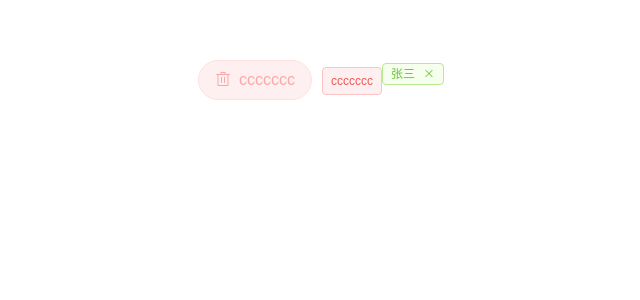
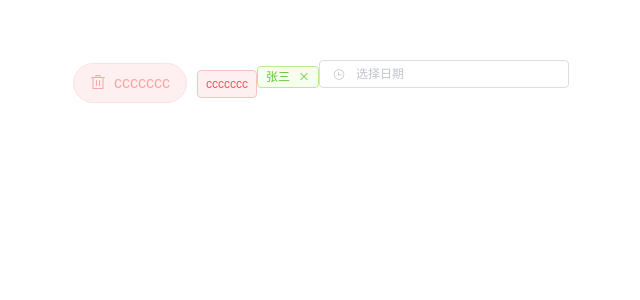
Before and after one commit to ToWaitForTheWind/TableComponentDemo, a Vue app: page /#/notification in a window 1280 px wide. Shown: the top 300 px of the page, without its empty margins (319-959 px from the left). Built offline with nearby package versions, Linux system fonts and the light colour scheme.

Commit message:
date-picker样式覆盖

```diff
--- a/src/luckyUI/assets/commom.scss
+++ b/src/luckyUI/assets/commom.scss
@@ -0,0 +1,148 @@
+.el-date-editor {
+  color: #c0c1cc;
+  overflow: hidden;
+  &.is-disabled {
+    .el-input__inner {
+      background: #f7fafc;
+      border: 1px solid rgba(220, 222, 230, 0.9);
+      color: #c0c1cc;
+    }
+    &.el-input__inner.el-range-editor {
+      background: #f7fafc;
+      border: 1px solid rgba(220, 222, 230, 0.9);
+      color: #c0c1cc;
+      .el-range-separator {
+        color: #c0c1cc;
+      }
+    }
+  }
+  &.el-input--prefix {
+    .el-input__inner {
+      padding-left: 36px;
+    }
+  }
+  &.el-input--suffix {
+    .el-input__inner {
+      padding-right: 34px;
+    }
+  }
+  .el-input__inner {
+    color: #5a5b5f;
+    border-color: #dcdee6;
+    &:focus,
+    &:hover {
+      outline: none;
+      border-color: #1c92ff;
+    }
+  }
+  .el-input__prefix {
+    left: 12px;
+  }
+  .el-input__suffix {
+    right: 12px;
+  }
+  .el-input__icon {
+    width: 16px;
+  }
+  &.el-date-editor--date,
+  &.el-date-editor--datetime {
+    &.el-input {
+      min-width: 250px;
+    }
+    .el-input__icon {
+      line-height: 36px;
+    }
+    .el-input__inner {
+      height: 36px;
+      line-height: 36px;
+    }
+    &.el-input--large {
+      .el-input__icon {
+        line-height: 40px;
+      }
+      .el-input__inner {
+        height: 40px;
+        line-height: 40px;
+      }
+    }
+    &.el-input--small,
+    &.el-input--mini {
+      font-size: 12px;
+      .el-input__icon {
+        line-height: 28px;
+      }
+      .el-input__inner {
+        height: 28px;
+        line-height: 28px;
+      }
+    }
+  }
+  &.el-date-editor--daterange,
+  &.el-date-editor--datetimerange {
+    &.el-input__inner {
+      height: 36px;
+      line-height: 36px;
+      padding: 3px 12px;
+      justify-content: space-between;
+      .el-range__icon {
+        width: 16px;
+        line-height: 28px;
+        margin-left: 0;
+      }
+      .el-range__close-icon {
+        width: 16px;
+        line-height: 28px;
+      }
+      .el-range-separator {
+        color: #5a5b5f;
+        line-height: 28px;
+      }
+    }
+    &.el-range-editor--large {
+      &.el-input__inner {
+        height: 40px;
+        line-height: 40px;
+        .el-range__icon {
+          line-height: 32px;
+        }
+        .el-range__close-icon {
+          line-height: 32px;
+        }
+        .el-range-separator {
+          line-height: 32px;
+        }
+      }
+    }
+    &.el-range-editor--small,
+    &.el-range-editor--mini {
+      &.el-input__inner {
+        height: 28px;
+        font-size: 12px;
+        line-height: 28px;
+        .el-range__icon {
+          line-height: 20px;
+        }
+        .el-range__close-icon {
+          line-height: 20px;
+        }
+        .el-range-input {
+          font-size: 12px;
+        }
+        .el-range-separator {
+          font-size: 12px;
+          line-height: 20px;
+        }
+      }
+    }
+  }
+  &.el-date-editor--daterange {
+    &.el-input__inner {
+      width: 250px;
+    }
+  }
+  &.el-date-editor--datetimerange {
+    &.el-input__inner {
+      width: 380px;
+    }
+  }
+}
--- a/src/luckyUI/components/LuckyButton.vue
+++ b/src/luckyUI/components/LuckyButton.vue
@@ -11,7 +11,7 @@
     debounce: Boolean, 是否启用防抖
 */
 <template>
-  <button class="lucky-button" :class="activeClass" @click="emitClick">
+  <button class="lucky-button" type="button" :class="activeClass" @click="emitClick">
     <span class="inline-text">
       <slot></slot>
     </span>
--- a/src/main.js
+++ b/src/main.js
@@ -7,6 +7,7 @@ import store from './store/index'
 import formatFn from '@/utils/format'
 import luckyUI from '@/luckyUI/index'
 
+import './luckyUI/assets/commom.scss'
 import './styles.scss'
 
 Vue.use(ElementUI)
--- a/src/views/notification/index.vue
+++ b/src/views/notification/index.vue
@@ -12,6 +12,7 @@
         <el-button type="primary">aaaaaa</el-button>
       </template>
     </lucky-dialog>
+    <el-date-picker v-model="value1" type="datetime" size="small" placeholder="选择日期"></el-date-picker>
   </div>
 </template>
 
@@ -21,7 +22,8 @@ export default {
   props: {},
   data () {
     return {
-      test: false
+      test: false,
+      value1: ''
     }
   },
   computed: {},
```
